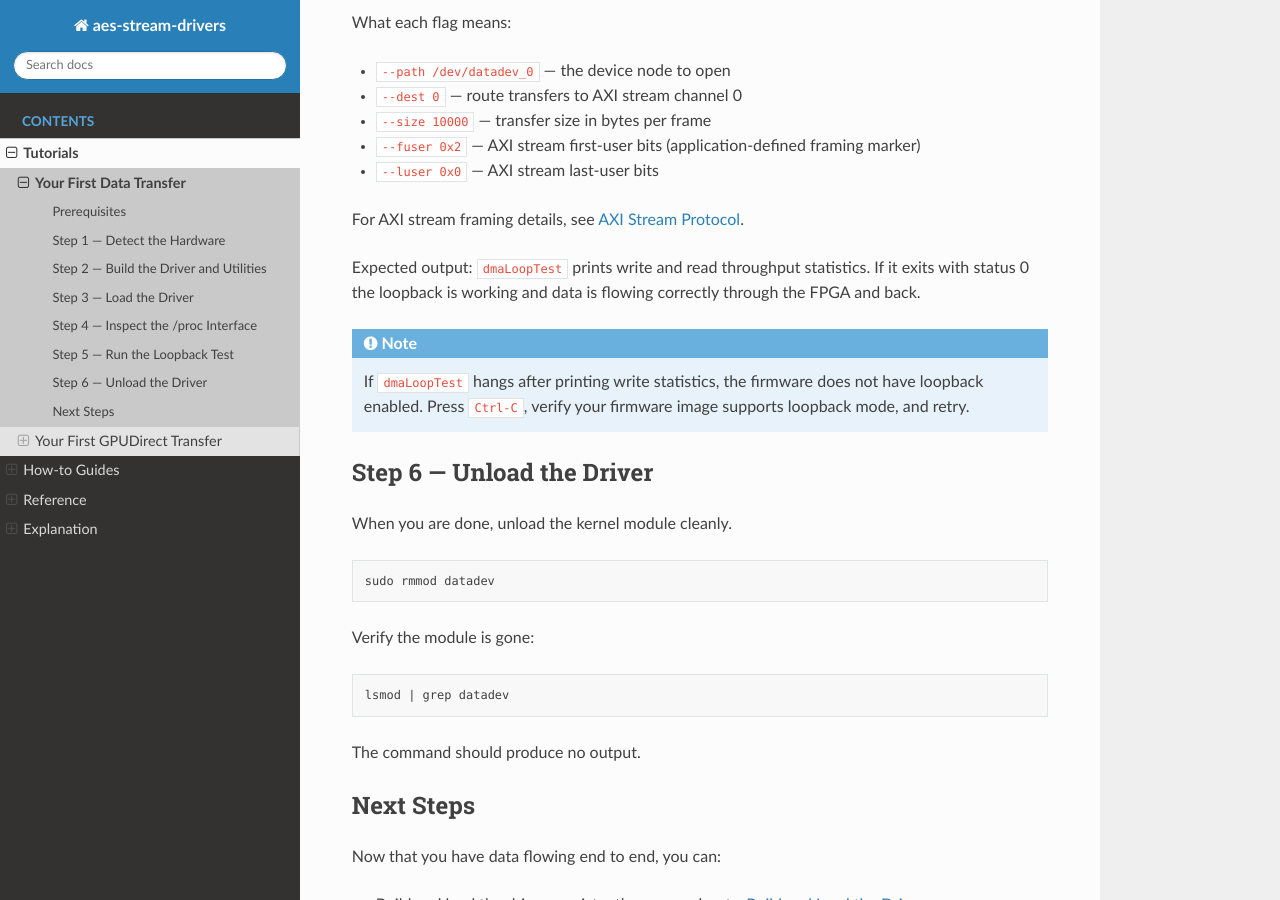
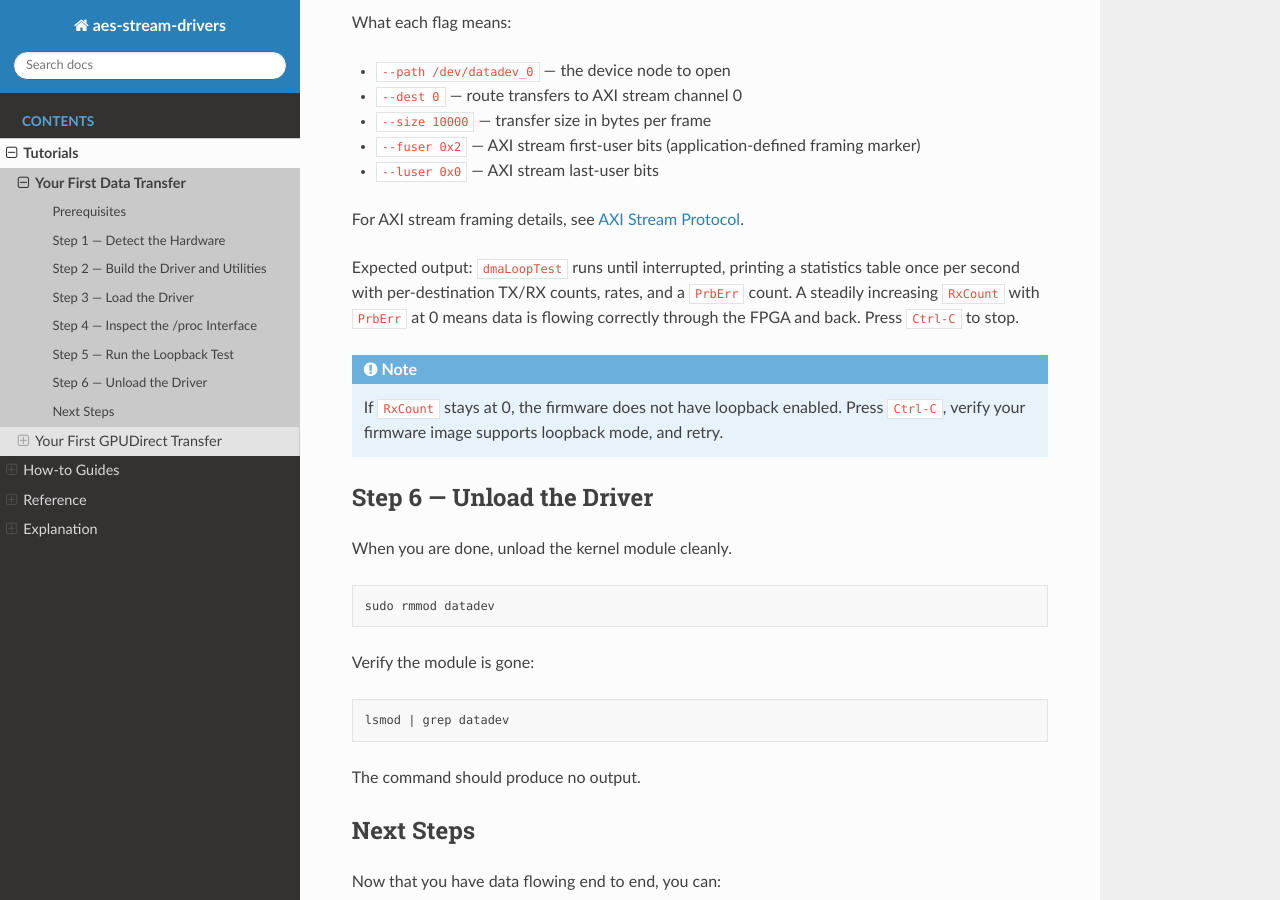
Before and after one commit to slaclab/aes-stream-drivers, a Sphinx documentation site: the page built from docs/tutorials/first-transfer.rst, in a window 1280 px wide and 900 px high, scrolled down 3678 px. Built offline with Sphinx 7.4.7 and the Read the Docs theme 3.1.0, drawn with Linux system fonts in a browser that asks for light colours.

Commit message:
docs(first-transfer): Describe dmaLoopTest's real success criteria
dmaLoopTest loops until a worker thread stops or the user interrupts it,
so "exits with status 0" is not how a working loopback shows up. Tell
the reader to watch RxCount rise with PrbErr at 0, and to treat RxCount
stuck at 0 as the missing-loopback symptom.

```diff
--- a/docs/tutorials/first-transfer.rst
+++ b/docs/tutorials/first-transfer.rst
@@ -195,14 +195,14 @@ What each flag means:
 
 For AXI stream framing details, see :doc:`../explanation/axi-stream-protocol`.
 
-Expected output: ``dmaLoopTest`` prints write and read throughput statistics.
-If it exits with status 0 the loopback is working and data is flowing
-correctly through the FPGA and back.
+Expected output: ``dmaLoopTest`` runs until interrupted, printing a statistics
+table once per second with per-destination TX/RX counts, rates, and a
+``PrbErr`` count. A steadily increasing ``RxCount`` with ``PrbErr`` at 0 means
+data is flowing correctly through the FPGA and back. Press ``Ctrl-C`` to stop.
 
 .. note::
 
-   If ``dmaLoopTest`` hangs after printing write statistics, the firmware does
-   not have loopback enabled. Press ``Ctrl-C``, verify your firmware image
+   If ``RxCount`` stays at 0, the firmware does not have loopback enabled. Press ``Ctrl-C``, verify your firmware image
    supports loopback mode, and retry.
 
 
```
